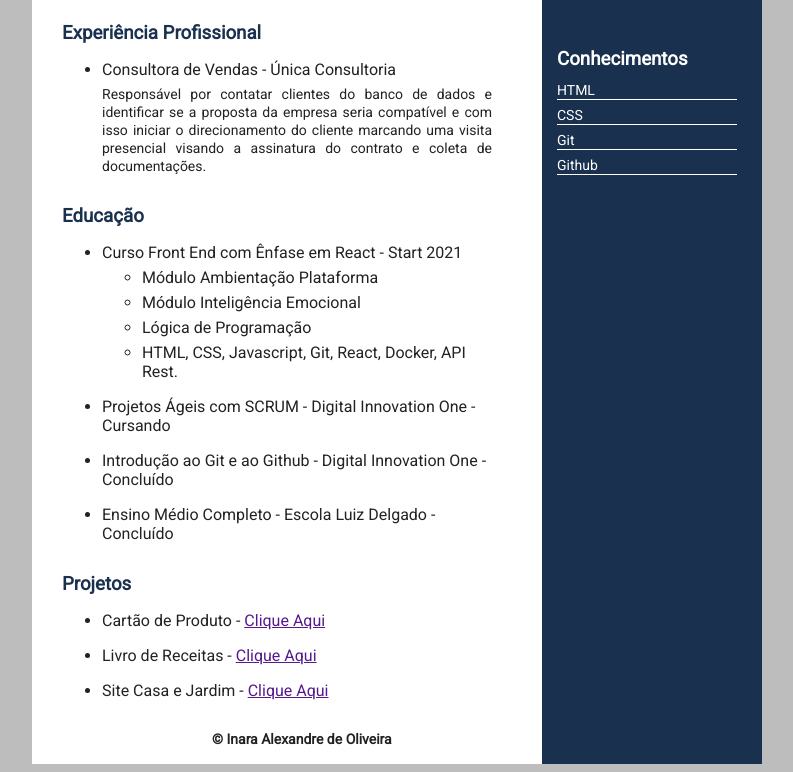
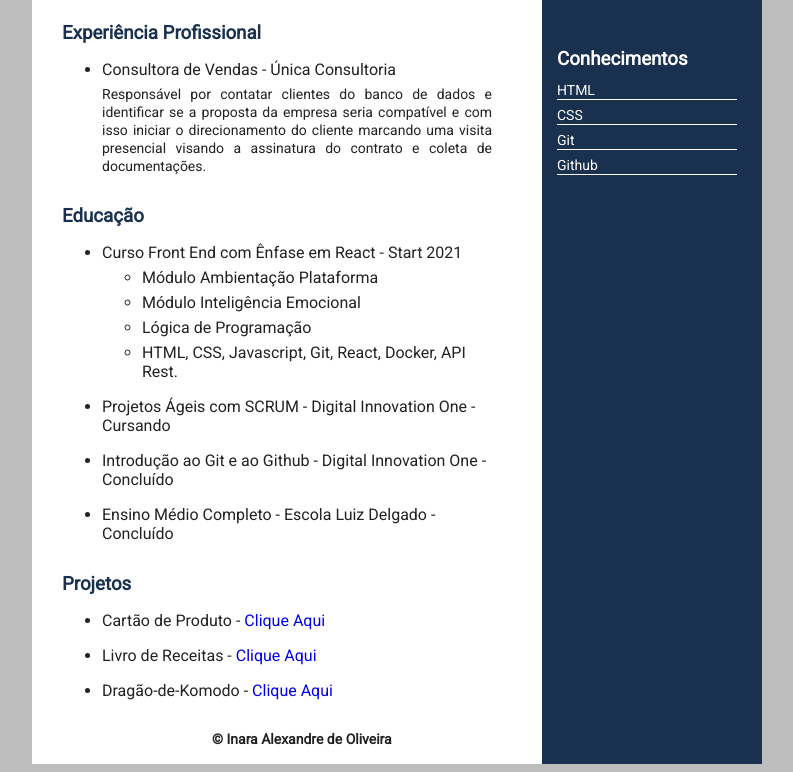
Before and after one commit to inaraoliveira/ProjetoCurriculo, a plain HTML site: page index.html in a window 1280 px wide. Shown: the part 294-1066 px from the top of the page, without its empty margins (243-1036 px from the left). Drawn offline with Linux system fonts and the light colour scheme.

Commit message:
Adicionando link dos projetos

```diff
--- a/CSS/style.css
+++ b/CSS/style.css
@@ -65,6 +65,10 @@ li{
     margin-bottom: 6px;
 }
 
+a{
+    text-decoration: none;
+}
+
 #esquerda{
     background-color: #19304F;
     width: 220px;
--- a/index.html
+++ b/index.html
@@ -51,13 +51,13 @@
                 </ul>
                 <h3>Projetos</h3>
                 <ul>
-                    <li>Cartão de Produto - <a href="">Clique Aqui</a></li>
+                    <li>Cartão de Produto - <a href="https://github.com/inaraoliveira/cartao-produto" target="_blank">Clique Aqui</a></li>
                 </ul>
                 <ul>
-                    <li>Livro de Receitas - <a href="">Clique Aqui</a></li>
+                    <li>Livro de Receitas - <a href="https://github.com/inaraoliveira/livro-receitas" target="_blank">Clique Aqui</a></li>
                 </ul>
                 <ul>
-                    <li>Site Casa e Jardim - <a href="">Clique Aqui</a></li>
+                    <li>Dragão-de-Komodo - <a href="https://github.com/inaraoliveira/Dragao-de-Komodo" target="_blank">Clique Aqui</a></li>
                 </ul>
                 <footer>
                     <p>© Inara Alexandre de Oliveira</p>
```
